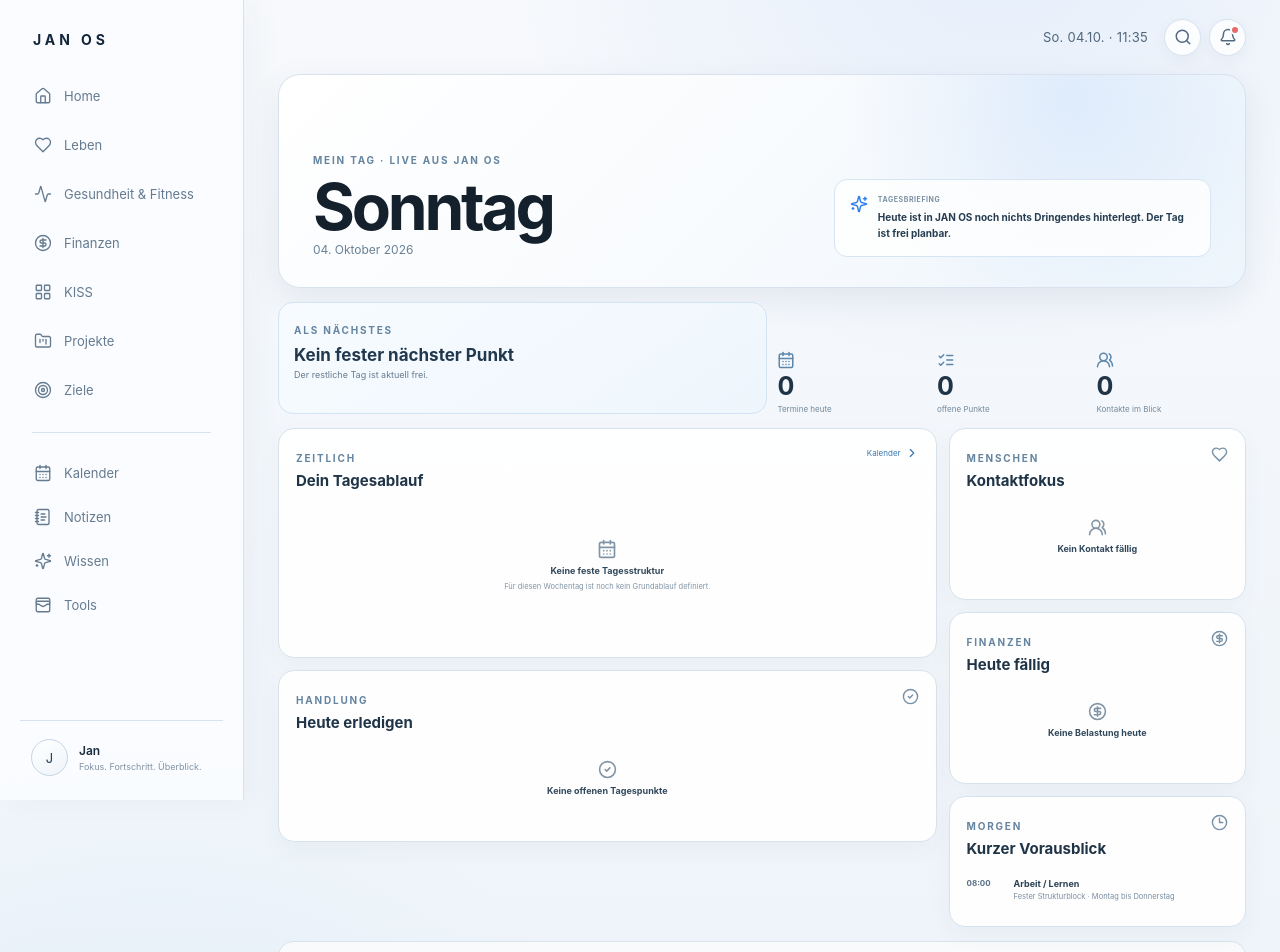
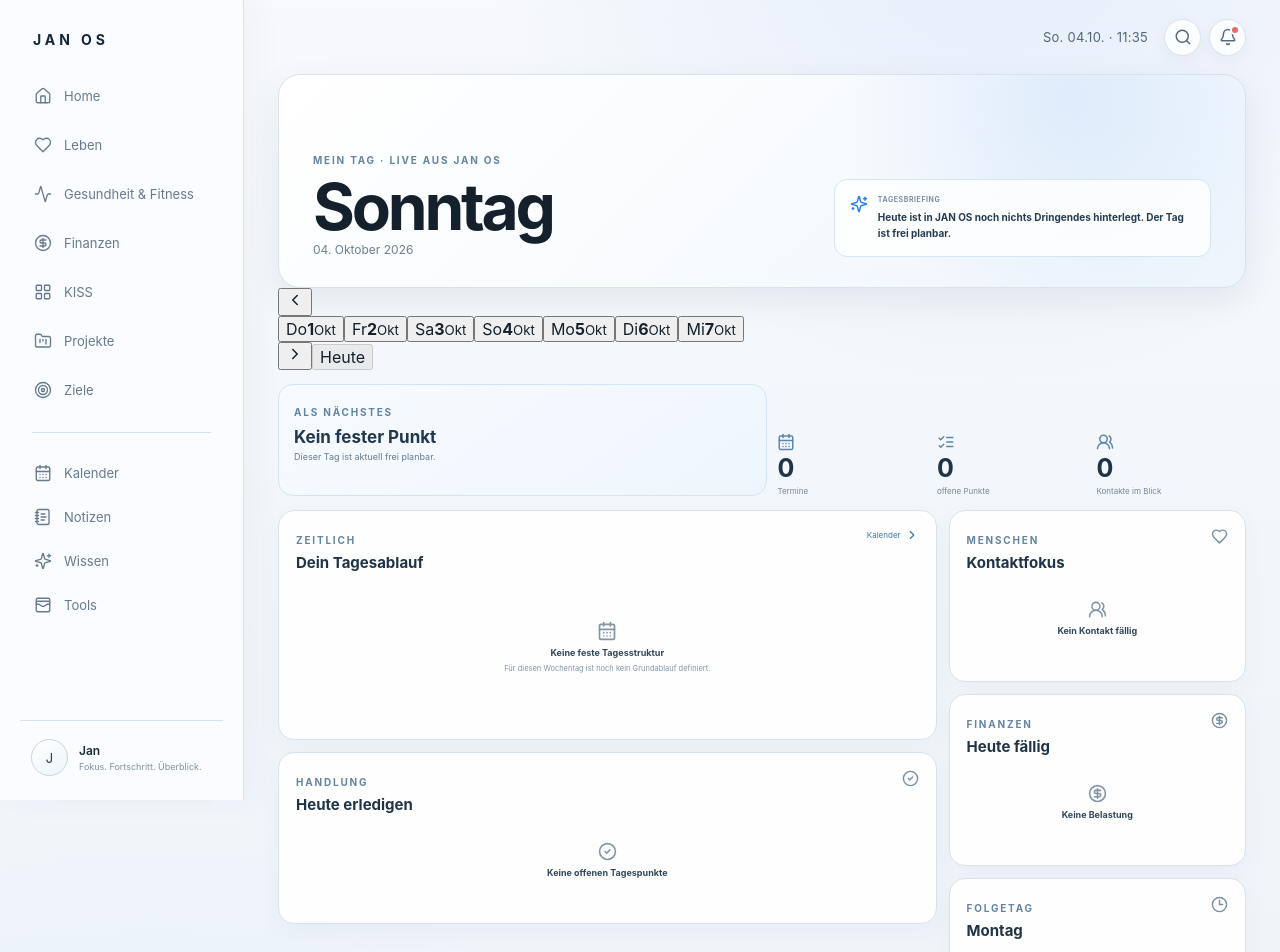
Before and after one commit to hapo3005/jan-os, a Next.js app: page /tag in a window 1280 px wide. Shown: the top 952 px of the page. Built offline with nearby package versions, Linux system fonts and the light colour scheme.

Commit message:
feat: make every day browsable in my day

```diff
--- a/src/components/DayOverview.tsx
+++ b/src/components/DayOverview.tsx
@@ -6,6 +6,7 @@ import {
   ArrowRight,
   CalendarDays,
   CheckCircle2,
+  ChevronLeft,
   ChevronRight,
   CircleDollarSign,
   Clock3,
@@ -106,6 +107,18 @@ function dateKey(date: Date) {
   return `${y}-${m}-${d}`;
 }
 
+function fromDateKey(value: string) {
+  const [y, m, d] = value.split("-").map(Number);
+  return new Date(y, m - 1, d, 12, 0, 0);
+}
+
+function addDays(date: Date, amount: number) {
+  const next = new Date(date);
+  next.setDate(next.getDate() + amount);
+  next.setHours(12, 0, 0, 0);
+  return next;
+}
+
 function occursOn(item: PlanningItem, key: string) {
   if (item.dateOptions?.length) return item.dateOptions.includes(key);
   if (item.endDate) return item.date <= key && key <= item.endDate;
@@ -120,13 +133,13 @@ function sourceHref(source: string) {
   return "/kalender";
 }
 
-function contactState(contact: SocialContact) {
+function contactState(contact: SocialContact, referenceDate: Date) {
   const cadence = cadenceDays[contact.frequency];
   if (!cadence || !contact.lastContact) return null;
   const last = new Date(contact.lastContact + "T12:00:00");
-  const today = new Date();
-  today.setHours(12, 0, 0, 0);
-  const days = Math.floor((today.getTime() - last.getTime()) / 86400000);
+  const ref = new Date(referenceDate);
+  ref.setHours(12, 0, 0, 0);
+  const days = Math.floor((ref.getTime() - last.getTime()) / 86400000);
   if (days >= cadence) return { key: "due", label: "Jetzt melden", days };
   if (days >= Math.floor(cadence * .75)) return { key: "soon", label: "Bald dran", days };
   return null;
@@ -167,19 +180,29 @@ function routineForDate(date: Date): RoutineBlock[] {
 }
 
 export function DayOverview() {
+  const initialDate = new Date();
+  initialDate.setHours(12, 0, 0, 0);
+
+  const [selectedDate, setSelectedDate] = useState(initialDate);
   const [planning, setPlanning] = useState<PlanningItem[]>([]);
   const [manualEvents, setManualEvents] = useState<ManualCalendarEvent[]>([]);
   const [contacts, setContacts] = useState<SocialContact[]>([]);
   const [finance, setFinance] = useState<FinanceData>({});
   const [ready, setReady] = useState(false);
 
-  const now = new Date();
-  const today = dateKey(now);
-  const tomorrowDate = new Date(now);
-  tomorrowDate.setDate(tomorrowDate.getDate() + 1);
-  const tomorrow = dateKey(tomorrowDate);
-  const todayRoutine = useMemo(() => routineForDate(now), [today]);
-  const tomorrowRoutine = useMemo(() => routineForDate(tomorrowDate), [tomorrow]);
+  const realNow = new Date();
+  const realTodayKey = dateKey(realNow);
+  const selectedKey = dateKey(selectedDate);
+  const isToday = selectedKey === realTodayKey;
+  const nextDate = addDays(selectedDate, 1);
+  const nextKey = dateKey(nextDate);
+  const selectedRoutine = useMemo(() => routineForDate(selectedDate), [selectedKey]);
+  const nextRoutine = useMemo(() => routineForDate(nextDate), [nextKey]);
+
+  const dayStrip = useMemo(
+    () => Array.from({ length: 7 }, (_, index) => addDays(selectedDate, index - 3)),
+    [selectedKey]
+  );
 
   function refresh() {
     setPlanning(readPlanningItems());
@@ -219,8 +242,8 @@ export function DayOverview() {
     };
   }, []);
 
-  const linkedToday = useMemo<DayEvent[]>(() =>
-    planning.filter(item => occursOn(item, today)).map(item => ({
+  const linkedEvents = useMemo<DayEvent[]>(() =>
+    planning.filter(item => occursOn(item, selectedKey)).map(item => ({
       id: item.id,
       title: item.title,
       start: item.start,
@@ -231,10 +254,10 @@ export function DayOverview() {
       kind: item.kind,
       status: item.status,
       briefing: item.eventBriefing
-    })), [planning, today]);
+    })), [planning, selectedKey]);
 
-  const manualToday = useMemo<DayEvent[]>(() =>
-    manualEvents.filter(item => item.date === today).map(item => ({
+  const manualSelected = useMemo<DayEvent[]>(() =>
+    manualEvents.filter(item => item.date === selectedKey).map(item => ({
       id: item.id,
       title: item.title,
       start: item.start,
@@ -242,17 +265,17 @@ export function DayOverview() {
       source: item.category,
       sourceLabel: "Kalender",
       kind: item.category
-    })), [manualEvents, today]);
+    })), [manualEvents, selectedKey]);
 
   const events = useMemo(
-    () => [...linkedToday, ...manualToday].sort((a, b) => (a.start || "99:99").localeCompare(b.start || "99:99")),
-    [linkedToday, manualToday]
+    () => [...linkedEvents, ...manualSelected].sort((a, b) => (a.start || "99:99").localeCompare(b.start || "99:99")),
+    [linkedEvents, manualSelected]
   );
 
   const daySchedule = useMemo(
     () => [
-      ...todayRoutine.map(block => ({
-        id: block.id,
+      ...selectedRoutine.map(block => ({
+        id: block.id + "-" + selectedKey,
         title: block.title,
         start: block.start,
         end: block.end,
@@ -263,38 +286,38 @@ export function DayOverview() {
       })),
       ...events.map(event => ({ ...event, routine: false as const }))
     ].sort((a, b) => (a.start || "99:99").localeCompare(b.start || "99:99")),
-    [todayRoutine, events]
+    [selectedRoutine, events, selectedKey]
   );
 
   const tasks = useMemo<DayTask[]>(() => {
     const result: DayTask[] = [];
 
     planning.forEach(item => {
-      if ((item.kind === "Deadline" || item.kind === "Fokus") && item.date <= today) {
+      if ((item.kind === "Deadline" || item.kind === "Fokus") && item.date <= selectedKey) {
         result.push({
           id: "plan-" + item.id,
           title: item.title,
           detail: item.sourceLabel,
           source: item.source,
           dueDate: item.date,
-          overdue: item.date < today
+          overdue: item.date < selectedKey
         });
       }
 
       if (item.source === "Gesundheit" && item.intelligence?.timeline) {
         item.intelligence.timeline
-          .filter(entry => entry.status !== "done" && entry.dueDate && entry.dueDate <= today)
+          .filter(entry => entry.status !== "done" && entry.dueDate && entry.dueDate <= selectedKey)
           .forEach(entry => result.push({
             id: item.id + "-" + entry.id,
             title: entry.label,
             detail: entry.detail,
             source: "Gesundheit",
             dueDate: entry.dueDate,
-            overdue: Boolean(entry.dueDate && entry.dueDate < today)
+            overdue: Boolean(entry.dueDate && entry.dueDate < selectedKey)
           }));
       }
 
-      if (item.eventBriefing?.checklist && occursOn(item, today)) {
+      if (item.eventBriefing?.checklist && occursOn(item, selectedKey)) {
         item.eventBriefing.checklist
           .filter(entry => entry.status !== "done")
           .slice(0, 3)
@@ -308,34 +331,34 @@ export function DayOverview() {
     });
 
     return result;
-  }, [planning, today]);
+  }, [planning, selectedKey]);
 
   const socialFocus = useMemo(
     () => contacts
-      .map(contact => ({ contact, state: contactState(contact) }))
+      .map(contact => ({ contact, state: contactState(contact, selectedDate) }))
       .filter((item): item is { contact: SocialContact; state: { key: string; label: string; days: number } } => Boolean(item.state))
       .sort((a, b) => (a.state.key === "due" ? 0 : 1) - (b.state.key === "due" ? 0 : 1) || b.state.days - a.state.days)
       .slice(0, 4),
-    [contacts]
+    [contacts, selectedKey]
   );
 
-  const todayPayments = useMemo(
-    () => (finance.recurring ?? []).filter(item => item.dueDay === now.getDate()),
-    [finance, now]
+  const dayPayments = useMemo(
+    () => (finance.recurring ?? []).filter(item => item.dueDay === selectedDate.getDate()),
+    [finance, selectedKey]
   );
 
-  const tomorrowEvents = useMemo(() => {
-    const routine = tomorrowRoutine.map(item => ({
+  const nextDayEvents = useMemo(() => {
+    const routine = nextRoutine.map(item => ({
       title: item.title,
       start: item.start,
       source: item.detail
     }));
-    const linked = planning.filter(item => occursOn(item, tomorrow)).map(item => ({
+    const linked = planning.filter(item => occursOn(item, nextKey)).map(item => ({
       title: item.title,
       start: item.start,
       source: item.sourceLabel
     }));
-    const manual = manualEvents.filter(item => item.date === tomorrow).map(item => ({
+    const manual = manualEvents.filter(item => item.date === nextKey).map(item => ({
       title: item.title,
       start: item.start,
       source: item.category
@@ -343,47 +366,92 @@ export function DayOverview() {
     return [...routine, ...linked, ...manual]
       .sort((a, b) => (a.start || "99:99").localeCompare(b.start || "99:99"))
       .slice(0, 4);
-  }, [planning, manualEvents, tomorrow, tomorrowRoutine]);
+  }, [planning, manualEvents, nextKey, nextRoutine]);
 
   const nextEvent = useMemo(() => {
-    const time = `${String(now.getHours()).padStart(2, "0")}:${String(now.getMinutes()).padStart(2, "0")}`;
+    if (!daySchedule.length) return null;
+    if (!isToday) return daySchedule[0];
+
+    const time = `${String(realNow.getHours()).padStart(2, "0")}:${String(realNow.getMinutes()).padStart(2, "0")}`;
     return daySchedule.find(event => event.start && event.start >= time) ?? daySchedule.find(event => !event.start) ?? null;
-  }, [daySchedule, now]);
+  }, [daySchedule, isToday]);
 
   const summary = useMemo(() => {
-    if (!daySchedule.length && !tasks.length && !socialFocus.length && !todayPayments.length) {
-      return "Heute ist in JAN OS noch nichts Dringendes hinterlegt. Der Tag ist frei planbar.";
+    if (!daySchedule.length && !tasks.length && !socialFocus.length && !dayPayments.length) {
+      return isToday
+        ? "Heute ist in JAN OS noch nichts Dringendes hinterlegt. Der Tag ist frei planbar."
+        : "Für diesen Tag ist in JAN OS noch nichts Dringendes hinterlegt.";
     }
 
     const bits = [];
-    if (todayRoutine.length) bits.push("feste Tagesstruktur aktiv");
+    if (selectedRoutine.length) bits.push("feste Tagesstruktur");
     if (events.length) bits.push(`${events.length} Termin${events.length === 1 ? "" : "e"}`);
     if (tasks.length) bits.push(`${tasks.length} offene${tasks.length === 1 ? "r Punkt" : " Punkte"}`);
     if (socialFocus.length) bits.push(`${socialFocus.length} Kontakt${socialFocus.length === 1 ? "" : "e"} im Blick`);
-    if (todayPayments.length) bits.push(`${todayPayments.length} Belastung${todayPayments.length === 1 ? "" : "en"}`);
-    return "Heute: " + bits.join(", ") + ".";
-  }, [daySchedule, todayRoutine, events, tasks, socialFocus, todayPayments]);
+    if (dayPayments.length) bits.push(`${dayPayments.length} Belastung${dayPayments.length === 1 ? "" : "en"}`);
+    return (isToday ? "Heute: " : "An diesem Tag: ") + bits.join(", ") + ".";
+  }, [daySchedule, selectedRoutine, events, tasks, socialFocus, dayPayments, isToday]);
+
+  function goToToday() {
+    const today = new Date();
+    today.setHours(12, 0, 0, 0);
+    setSelectedDate(today);
+  }
 
   return (
     <>
       <section className="day-hero">
         <div>
           <p className="eyebrow">MEIN TAG · LIVE AUS JAN OS</p>
-          <h1>{now.toLocaleDateString("de-DE", { weekday: "long" })}</h1>
-          <p>{now.toLocaleDateString("de-DE", { day: "2-digit", month: "long", year: "numeric" })}</p>
+          <h1>{selectedDate.toLocaleDateString("de-DE", { weekday: "long" })}</h1>
+          <p>{selectedDate.toLocaleDateString("de-DE", { day: "2-digit", month: "long", year: "numeric" })}</p>
         </div>
         <div className="day-hero-summary">
           <Sparkles size={18} />
           <div>
-            <span>TAGESBRIEFING</span>
+            <span>{isToday ? "TAGESBRIEFING" : "TAGESVORSCHAU"}</span>
             <strong>{ready ? summary : "Tagesdaten werden geladen…"}</strong>
           </div>
         </div>
       </section>
 
+      <section className="day-browser" aria-label="Tage durchsuchen">
+        <button type="button" className="day-browser-arrow" onClick={() => setSelectedDate(addDays(selectedDate, -1))} aria-label="Vorheriger Tag">
+          <ChevronLeft size={18} />
+        </button>
+
+        <div className="day-browser-strip">
+          {dayStrip.map(date => {
+            const key = dateKey(date);
+            const selected = key === selectedKey;
+            const today = key === realTodayKey;
+            return (
+              <button
+                type="button"
+                key={key}
+                className={`day-browser-day ${selected ? "selected" : ""} ${today ? "today" : ""}`}
+                onClick={() => setSelectedDate(date)}
+              >
+                <span>{date.toLocaleDateString("de-DE", { weekday: "short" })}</span>
+                <strong>{date.getDate()}</strong>
+                <small>{date.toLocaleDateString("de-DE", { month: "short" })}</small>
+              </button>
+            );
+          })}
+        </div>
+
+        <button type="button" className="day-browser-arrow" onClick={() => setSelectedDate(addDays(selectedDate, 1))} aria-label="Nächster Tag">
+          <ChevronRight size={18} />
+        </button>
+
+        <button type="button" className="day-browser-today" onClick={goToToday} disabled={isToday}>
+          Heute
+        </button>
+      </section>
+
       <section className="day-priority-grid">
         <article className="day-priority-card main">
-          <span className="section-kicker">ALS NÄCHSTES</span>
+          <span className="section-kicker">{isToday ? "ALS NÄCHSTES" : "ERSTER PUNKT"}</span>
           {nextEvent ? (
             <>
               <h2>{nextEvent.title}</h2>
@@ -406,13 +474,13 @@ export function DayOverview() {
             </>
           ) : (
             <>
-              <h2>Kein fester nächster Punkt</h2>
-              <p>Der restliche Tag ist aktuell frei.</p>
+              <h2>Kein fester Punkt</h2>
+              <p>Dieser Tag ist aktuell frei planbar.</p>
             </>
           )}
         </article>
 
-        <article className="day-stat-card"><CalendarDays size={18} /><strong>{events.length}</strong><span>Termine heute</span></article>
+        <article className="day-stat-card"><CalendarDays size={18} /><strong>{events.length}</strong><span>Termine</span></article>
         <article className="day-stat-card"><ListChecks size={18} /><strong>{tasks.length}</strong><span>offene Punkte</span></article>
         <article className="day-stat-card"><UsersRound size={18} /><strong>{socialFocus.length}</strong><span>Kontakte im Blick</span></article>
       </section>
@@ -457,7 +525,7 @@ export function DayOverview() {
 
           <article className="day-panel">
             <div className="day-panel-head">
-              <div><span className="section-kicker">HANDLUNG</span><h2>Heute erledigen</h2></div>
+              <div><span className="section-kicker">HANDLUNG</span><h2>{isToday ? "Heute erledigen" : "An diesem Tag"}</h2></div>
               <CheckCircle2 size={17} />
             </div>
             {tasks.length ? (
@@ -466,7 +534,7 @@ export function DayOverview() {
                   <Link href={sourceHref(task.source)} key={task.id} className={task.overdue ? "overdue" : ""}>
                     <span className="day-task-check" />
                     <div><strong>{task.title}</strong><small>{task.detail || task.source}</small></div>
-                    {task.overdue ? <b>überfällig</b> : task.dueDate ? <time>heute</time> : null}
+                    {task.overdue ? <b>bis dahin offen</b> : task.dueDate ? <time>fällig</time> : null}
                     <ChevronRight size={14} />
                   </Link>
                 ))}
@@ -500,12 +568,12 @@ export function DayOverview() {
 
           <article className="day-panel">
             <div className="day-panel-head">
-              <div><span className="section-kicker">FINANZEN</span><h2>Heute fällig</h2></div>
+              <div><span className="section-kicker">FINANZEN</span><h2>{isToday ? "Heute fällig" : "An diesem Tag fällig"}</h2></div>
               <CircleDollarSign size={17} />
             </div>
-            {todayPayments.length ? (
+            {dayPayments.length ? (
               <div className="day-payment-list">
-                {todayPayments.map(payment => (
+                {dayPayments.map(payment => (
                   <Link href="/finanzen" key={payment.id}>
                     <div><strong>{payment.name}</strong><small>{payment.category || "Wiederkehrend"}</small></div>
                     <b>{euro(payment.amount)}</b>
@@ -513,18 +581,18 @@ export function DayOverview() {
                 ))}
               </div>
             ) : (
-              <div className="day-empty compact"><CircleDollarSign size={19} /><strong>Keine Belastung heute</strong></div>
+              <div className="day-empty compact"><CircleDollarSign size={19} /><strong>Keine Belastung</strong></div>
             )}
           </article>
 
           <article className="day-panel">
             <div className="day-panel-head">
-              <div><span className="section-kicker">MORGEN</span><h2>Kurzer Vorausblick</h2></div>
+              <div><span className="section-kicker">FOLGETAG</span><h2>{nextDate.toLocaleDateString("de-DE", { weekday: "long" })}</h2></div>
               <Clock3 size={17} />
             </div>
-            {tomorrowEvents.length ? (
+            {nextDayEvents.length ? (
               <div className="day-tomorrow-list">
-                {tomorrowEvents.map((event, index) => (
+                {nextDayEvents.map((event, index) => (
                   <div key={event.title + index}><time>{event.start || "Tag"}</time><div><strong>{event.title}</strong><small>{event.source}</small></div></div>
                 ))}
               </div>
@@ -537,11 +605,11 @@ export function DayOverview() {
 
       <section className="day-footer-action">
         <div>
-          <span className="section-kicker">EINE SICHT · ALLE QUELLEN</span>
-          <h2>Mein Tag besitzt keine eigenen Daten.</h2>
-          <p>Kalender, Projekte, Gesundheit, Leben und Finanzen bleiben die Quellen. Diese Ansicht sortiert sie nur für heute zusammen.</p>
+          <span className="section-kicker">TAG FÜR TAG</span>
+          <h2>Jeder Tag ist direkt durchblätterbar.</h2>
+          <p>Routine, Kalender, Projekte, Gesundheit, Leben und Finanzen werden für das gewählte Datum zusammengeführt.</p>
         </div>
-        <Link href="/kalender">Tag weiterplanen <ExternalLink size={14} /></Link>
+        <Link href="/kalender">Im Kalender planen <ExternalLink size={14} /></Link>
       </section>
     </>
   );
```
